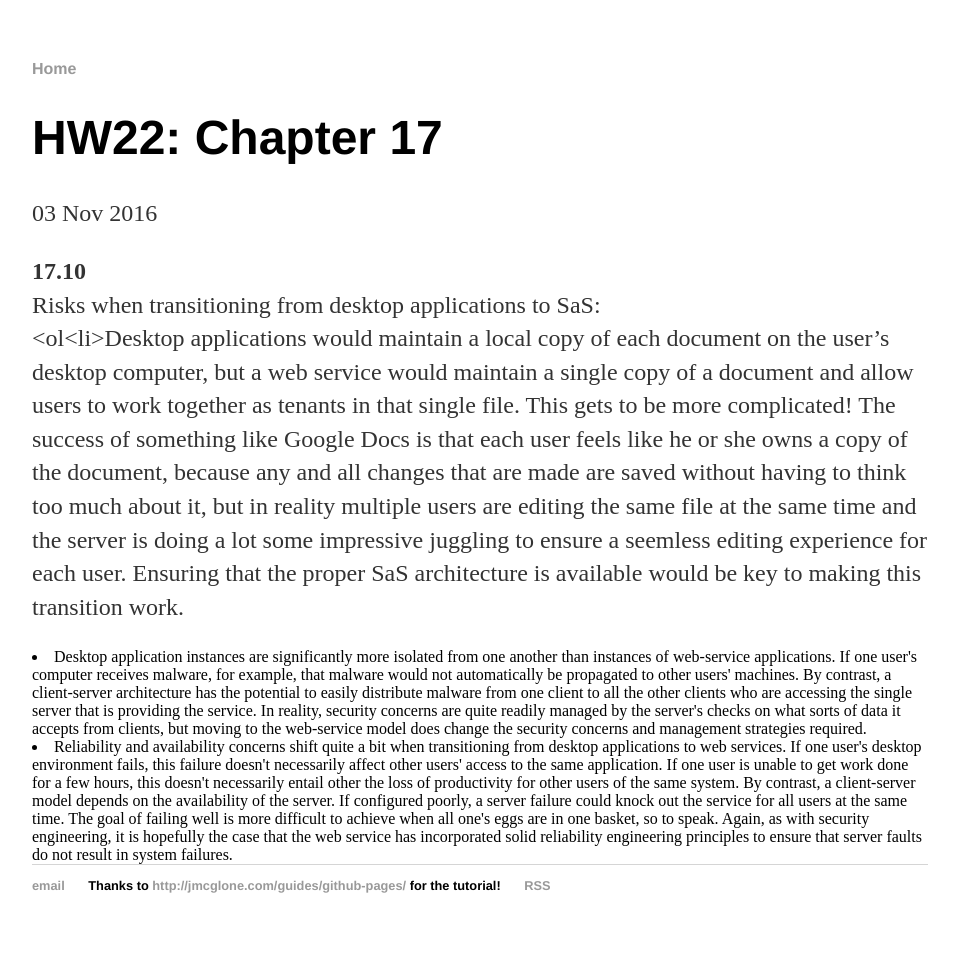
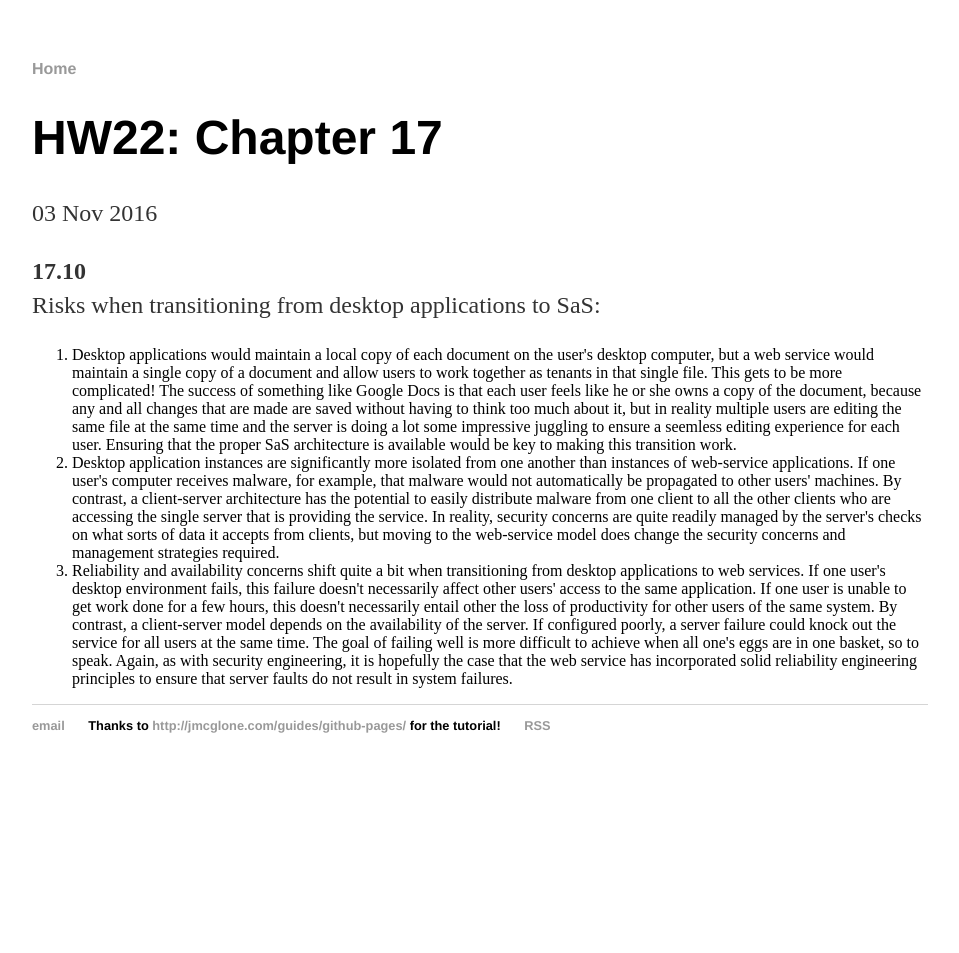
Before and after one commit to waltermblair/personal, a Jekyll site: the page built from _posts/2016-11-03-hw22:chapter-17.md, in a window 1280 px wide. Shown: the whole page, without its empty margins (160-1119 px from the left). Built offline with Jekyll 4.4.1, drawn with Linux system fonts in a browser that asks for light colours; after the commit the page ends 900 px from its top, so only the background shows below that.

```diff
--- a/_posts/2016-11-03-hw22:chapter-17.md
+++ b/_posts/2016-11-03-hw22:chapter-17.md
@@ -5,6 +5,6 @@ date: 2016-11-03
 ---
 <b>17.10</b>
 Risks when transitioning from desktop applications to SaS:
-<ol<li>Desktop applications would maintain a local copy of each document on the user's desktop computer, but a web service would maintain a single copy of a document and allow users to work together as tenants in that single file. This gets to be more complicated! The success of something like Google Docs is that each user feels like he or she owns a copy of the document, because any and all changes that are made are saved without having to think too much about it, but in reality multiple users are editing the same file at the same time and the server is doing a lot some impressive juggling to ensure a seemless editing experience for each user. Ensuring that the proper SaS architecture is available would be key to making this transition work.
+<ol><li>Desktop applications would maintain a local copy of each document on the user's desktop computer, but a web service would maintain a single copy of a document and allow users to work together as tenants in that single file. This gets to be more complicated! The success of something like Google Docs is that each user feels like he or she owns a copy of the document, because any and all changes that are made are saved without having to think too much about it, but in reality multiple users are editing the same file at the same time and the server is doing a lot some impressive juggling to ensure a seemless editing experience for each user. Ensuring that the proper SaS architecture is available would be key to making this transition work.
 <li>Desktop application instances are significantly more isolated from one another than instances of web-service applications. If one user's computer receives malware, for example, that malware would not automatically be propagated to other users' machines. By contrast, a client-server architecture has the potential to easily distribute malware from one client to all the other clients who are accessing the single server that is providing the service. In reality, security concerns are quite readily managed by the server's checks on what sorts of data it accepts from clients, but moving to the web-service model does change the security concerns and management strategies required.
 <li>Reliability and availability concerns shift quite a bit when transitioning from desktop applications to web services. If one user's desktop environment fails, this failure doesn't necessarily affect other users' access to the same application. If one user is unable to get work done for a few hours, this doesn't necessarily entail other the loss of productivity for other users of the same system. By contrast, a client-server model depends on the availability of the server. If configured poorly, a server failure could knock out the service for all users at the same time. The goal of failing well is more difficult to achieve when all one's eggs are in one basket, so to speak. Again, as with security engineering, it is hopefully the case that the web service has incorporated solid reliability engineering principles to ensure that server faults do not result in system failures.
```
